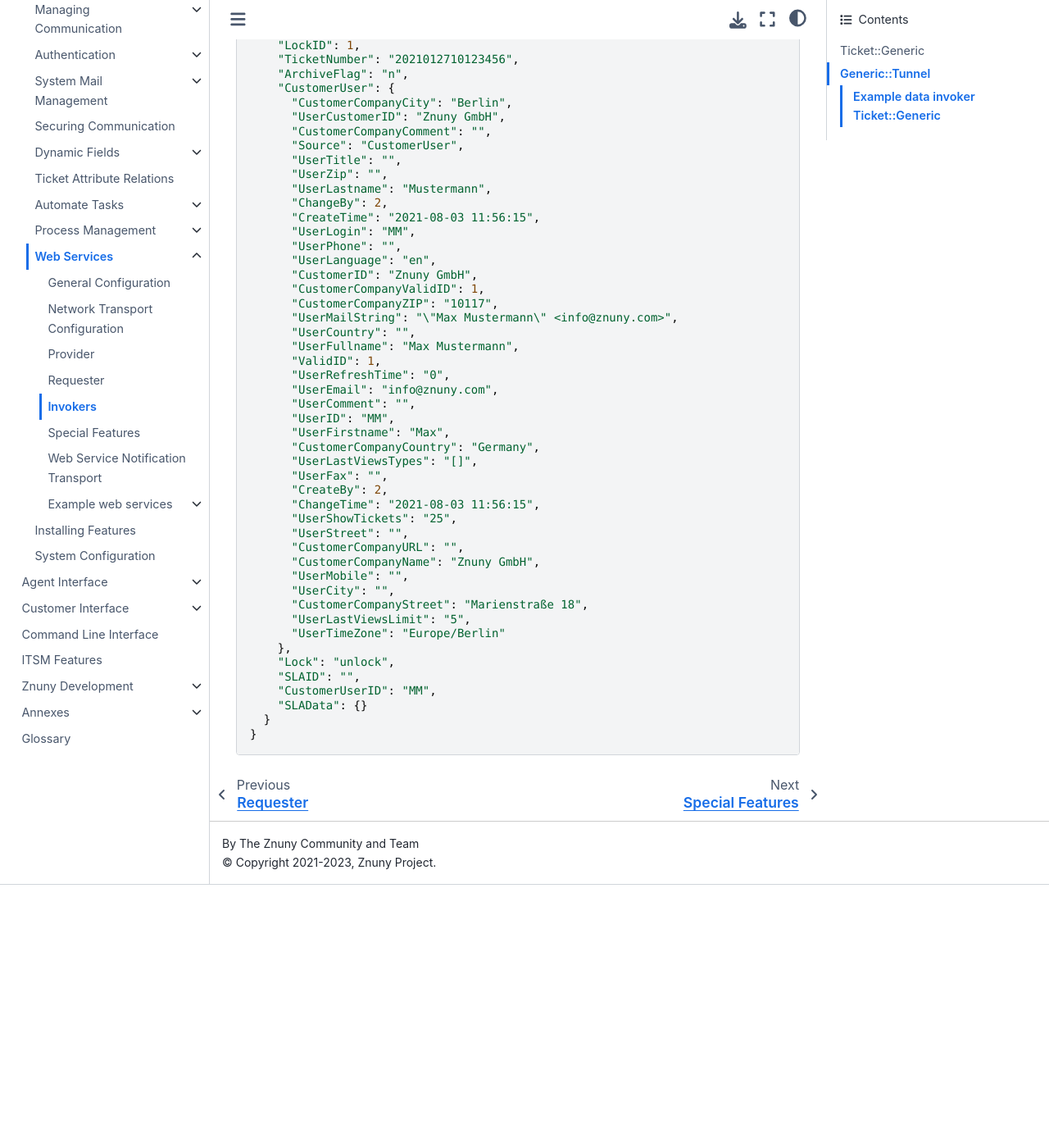
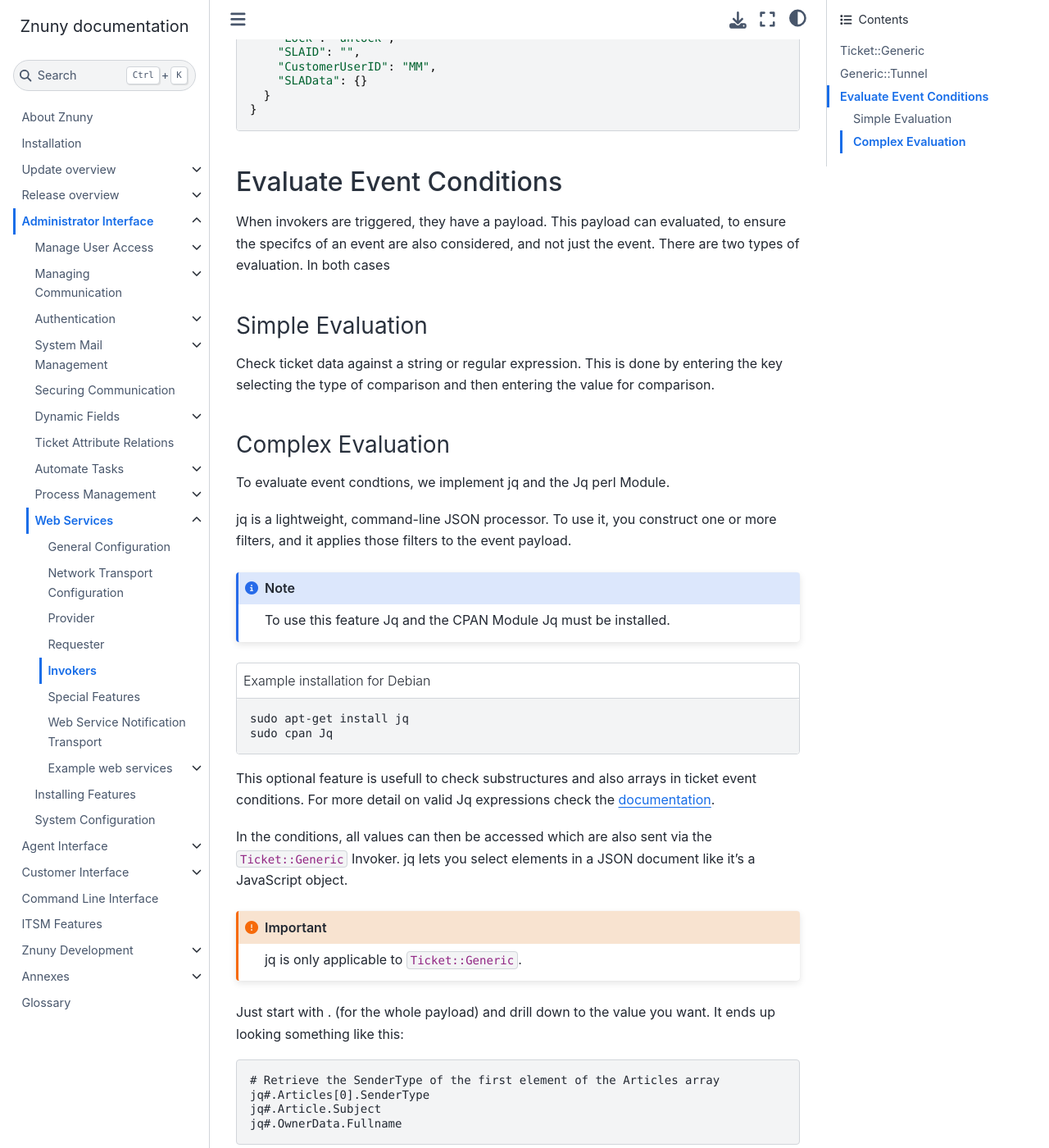
Before and after one commit to znuny/manual, a Sphinx documentation site: the page built from source/admin/webservices/invoker/index.rst, in a window 1280 px wide and 1400 px high, scrolled down 15588 px. Shown: the whole window at 82% size. Built offline with Sphinx 7.4.7 and the Sphinx Book theme 1.1.4, drawn with Linux system fonts in a browser that asks for light colours; before the commit the page ends 16667 px from its top, so only the background shows below that; some of the changed text lies outside the part shown.

Commit message:
Improve Jq description"

```diff
--- a/source/admin/webservices/invoker/index.rst
+++ b/source/admin/webservices/invoker/index.rst
@@ -86,33 +86,6 @@
 	</xsl:transform>
 
 ..
-
-Jq in event conditions
-======================
-
-.. note:: To use this feature Jq and the CPAN Module Jq must be installed.
-
-.. code-block:: shell
-	:caption: Example installation for Debian
-
-	sudo apt-get install jq
-	sudo cpan Jq
-..
-
-This optional feature is usefull to check substructures and also arrays in ticket event conditions. For more detail on valid Jq expressions check the `documentation <https://stedolan.github.io/jq/>`_.
-
-In the conditions, all values can then be accessed which are also sent via the Generic Invoker.
-
-.. code-block:: none
-
-	# Retrieve the SenderType of the first element of the Articles array
-	Jq#.Articles[0].SenderType
-	jq#.Article.Subject
-	jq#.OwnerData.Fullname
-
-.. image:: images/webservice_Jq-Condition.png
-         :width: 100%
-         :alt: Example Jq condition
 
 Encode binary fields
 ====================
@@ -871,3 +844,82 @@
 	}
 
 ..
+
+Evaluate Event Conditions
+*************************
+
+When invokers are triggered, they have a payload. This payload can evaluated, to ensure the specifcs of an event are also considered, and not just the event. There are two types of evaluation. In both cases
+
+Simple Evaluation
+=================
+
+Check ticket data against a string or regular expression. This is done by entering the key selecting the type of comparison and then entering the value for comparison.
+
+Complex Evaluation
+==================
+
+
+To evaluate event condtions, we implement jq and the Jq perl Module.
+
+jq is a lightweight, command-line JSON processor. To use it, you construct one or more filters, and it applies those filters to the event payload.
+
+.. note:: To use this feature Jq and the CPAN Module Jq must be installed.
+
+.. code-block:: shell
+	:caption: Example installation for Debian
+
+	sudo apt-get install jq
+	sudo cpan Jq
+..
+
+This optional feature is usefull to check substructures and also arrays in ticket event conditions. For more detail on valid Jq expressions check the `documentation <https://stedolan.github.io/jq/>`_.
+
+In the conditions, all values can then be accessed which are also sent via the ``Ticket::Generic`` Invoker. jq lets you select elements in a JSON document like it’s a JavaScript object.
+
+.. important::
+
+	jq is only applicable to ``Ticket::Generic``.
+
+
+Just start with . (for the whole payload) and drill down to the value you want. It ends up looking something like this:
+
+.. code-block:: none
+
+	# Retrieve the SenderType of the first element of the Articles array
+	jq#.Articles[0].SenderType
+	jq#.Article.Subject
+	jq#.OwnerData.Fullname
+
+.. image:: images/webservice_Jq-Condition.png
+         :width: 100%
+         :alt: Example Jq condition
+
+.. important::
+
+	Parsing begins with the ticket element. This means, that the ticket data is in the ``.`` element, and the event data is not accessible.
+
+**Avaliable Elements:**
+
++------------------+----------------------+----------------------------+
+| Element          | Description          | Example                    |
++==================+======================+============================+
+| .                | Ticket Data          | jq#.TicketID               |
++------------------+----------------------+----------------------------+
+| .Artilces        | An array of articles | jq#.Articles[0].SenderType |
++------------------+----------------------+----------------------------+
+| .CustomerUser    | Customer user data   | jq#.CustomerUser.UserEmail |
++------------------+----------------------+----------------------------+
+| .OwnerData       | Owner data           | jq#.OwnerData.Fullname     |
++------------------+----------------------+----------------------------+
+| .PriorityData    | Priority data        | jq#.PriorityData.Name      |
++------------------+----------------------+----------------------------+
+| .QueueData       | Queue data           | jq#.QueueData.Name         |
++------------------+----------------------+----------------------------+
+| .ResponsibleData | Reponsible data      | jq#.ResponsibleData.Name   |
++------------------+----------------------+----------------------------+
+| .TypeData        | Type data            | jq#.TypeData.Name          |
++------------------+----------------------+----------------------------+
+| .ServiceData     | Service data         | jq#.ServiceData.Name       |
++------------------+----------------------+----------------------------+
+| .SLAData         | SLA data             | jq#.SLAData.Name           |
++------------------+----------------------+----------------------------+
```
